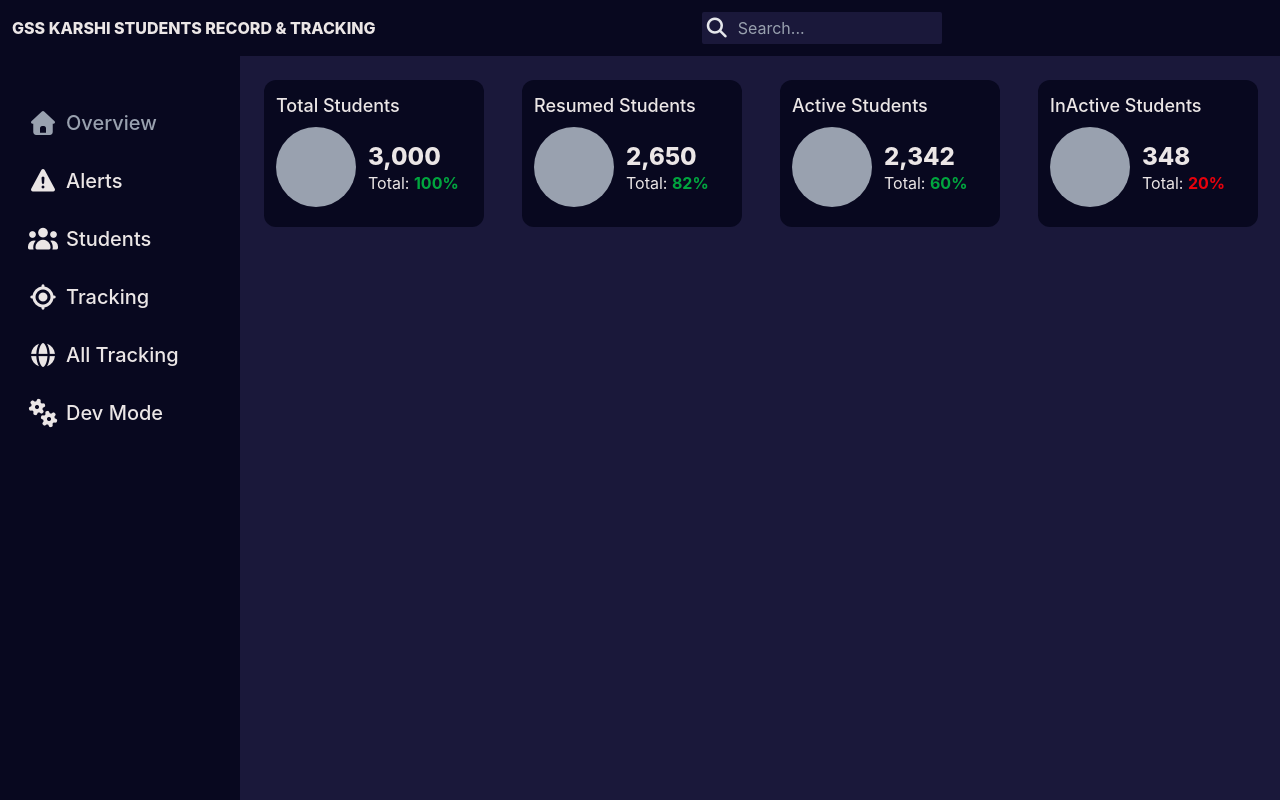
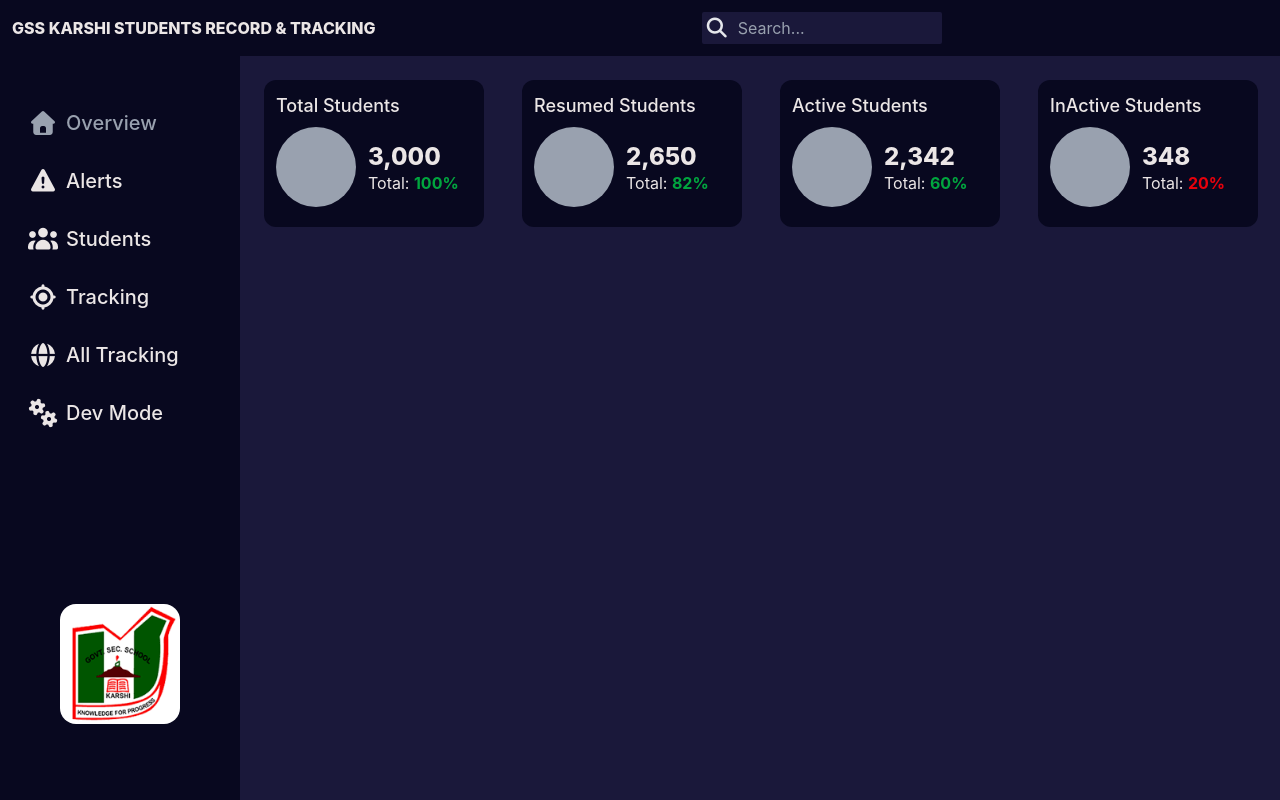
Before and after one commit to nwanoruovictory87-web/GSS-KARSHI-SCHOLL-PROJECT, a React (Vite) app: page /#/ in a window 1280 px wide. Built offline with nearby package versions, Linux system fonts and the light colour scheme.

Commit message:
created overview page and refactored Students highlight into section

```diff
--- a/src/features/home/Home.tsx
+++ b/src/features/home/Home.tsx
@@ -1,6 +1,6 @@
 import Top from "./shared/Top";
 import LeftNavigationBar from "./shared/LeftNavigationBar";
-import StudentsHiglights from "./components/StudentsHiglights";
+import Overview from "./features/overview/Overview";
 //import StudentsRecord from "./features/studentsRecord/StudentsRecord";
 function Home(): React.ReactElement {
   return (
@@ -9,7 +9,7 @@ function Home(): React.ReactElement {
       <main className="w-full h-full flex">
         <LeftNavigationBar />
         <article className="w-full h-full component-spacing">
-          <StudentsHiglights />
+          <Overview />
         </article>
       </main>
     </div>
--- /dev/null
+++ b/src/features/home/features/overview/Overview.tsx
@@ -0,0 +1,10 @@
+import StudentsHiglights from "./components/StudentsHiglights";
+import BodyContent from "./components/bodyConetent/BodyContent";
+function Overview() {
+  return (
+    <div>
+      <StudentsHiglights />
+    </div>
+  );
+}
+export default Overview;
--- /dev/null
+++ b/src/features/home/features/overview/components/bodyConetent/BodyContent.tsx
@@ -0,0 +1,4 @@
+function BodyContent() {
+  return <></>;
+}
+export default BodyContent;
--- a/src/features/home/shared/LeftNavigationBar.tsx
+++ b/src/features/home/shared/LeftNavigationBar.tsx
@@ -1,3 +1,4 @@
+import logo from "/assets/school-logo.png";
 function LeftNavigationBar(): React.ReactElement {
   return (
     <nav className="w-[30%] max-w-60 h-full bg-pramary-dark-blue flex flex-col component-spacing gap-7">
@@ -25,6 +26,12 @@ function LeftNavigationBar(): React.ReactElement {
         <i className="fa fa-gears"></i>
         <h5 className="text-[20px]">Dev Mode</h5>
       </section>
+      {/** */}
+      <div className="w-full h-40 flex justify-center  mt-auto mb-20">
+        <span className="w-30 h-30 ">
+          <img className="w-full h-full rounded-2xl" src={logo}></img>
+        </span>
+      </div>
     </nav>
   );
 }
```
Also changed, not shown: src/features/home/features/overview/components/StudentsHiglights.tsx (renamed from src/features/home/components/StudentsHiglights.tsx).
